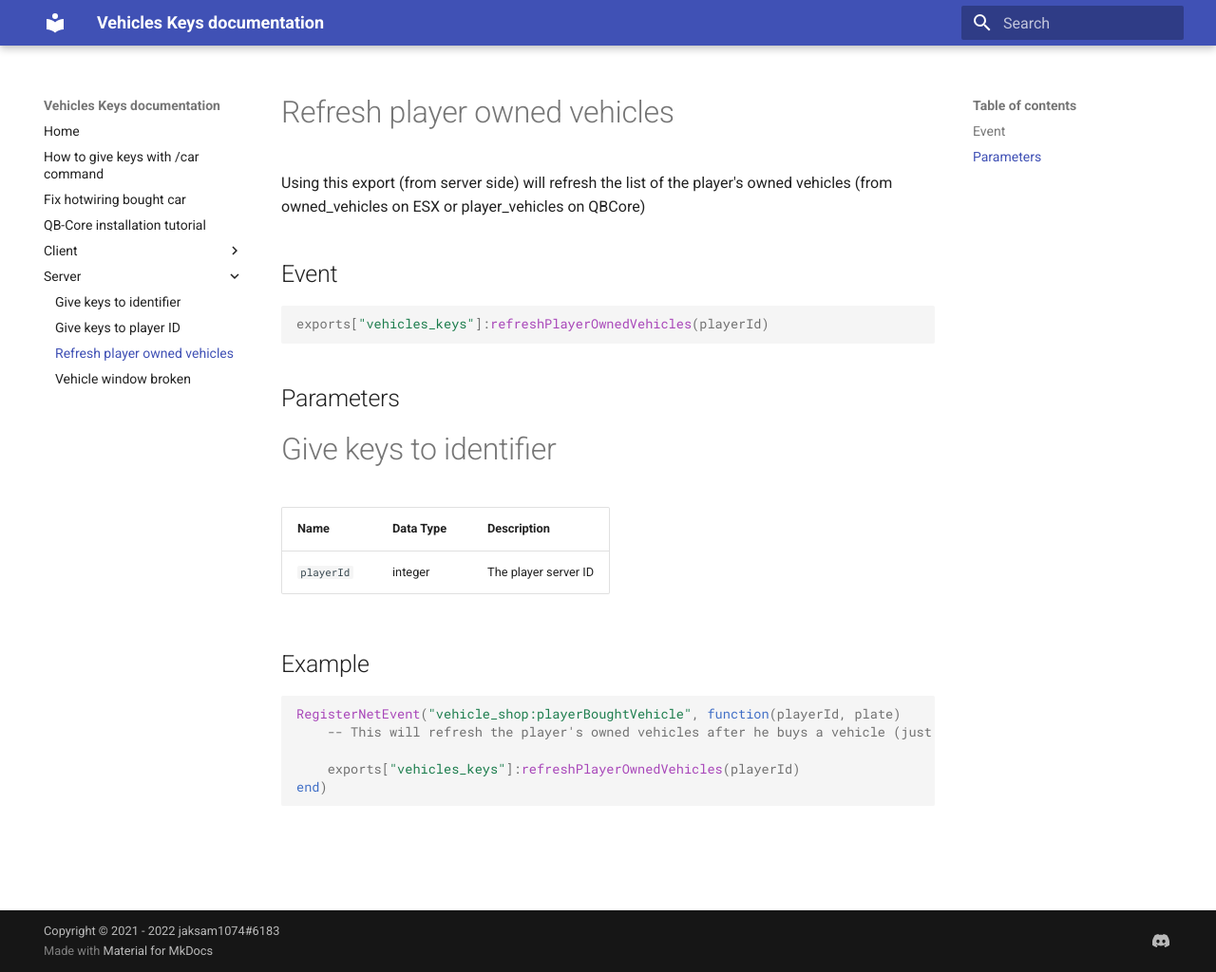
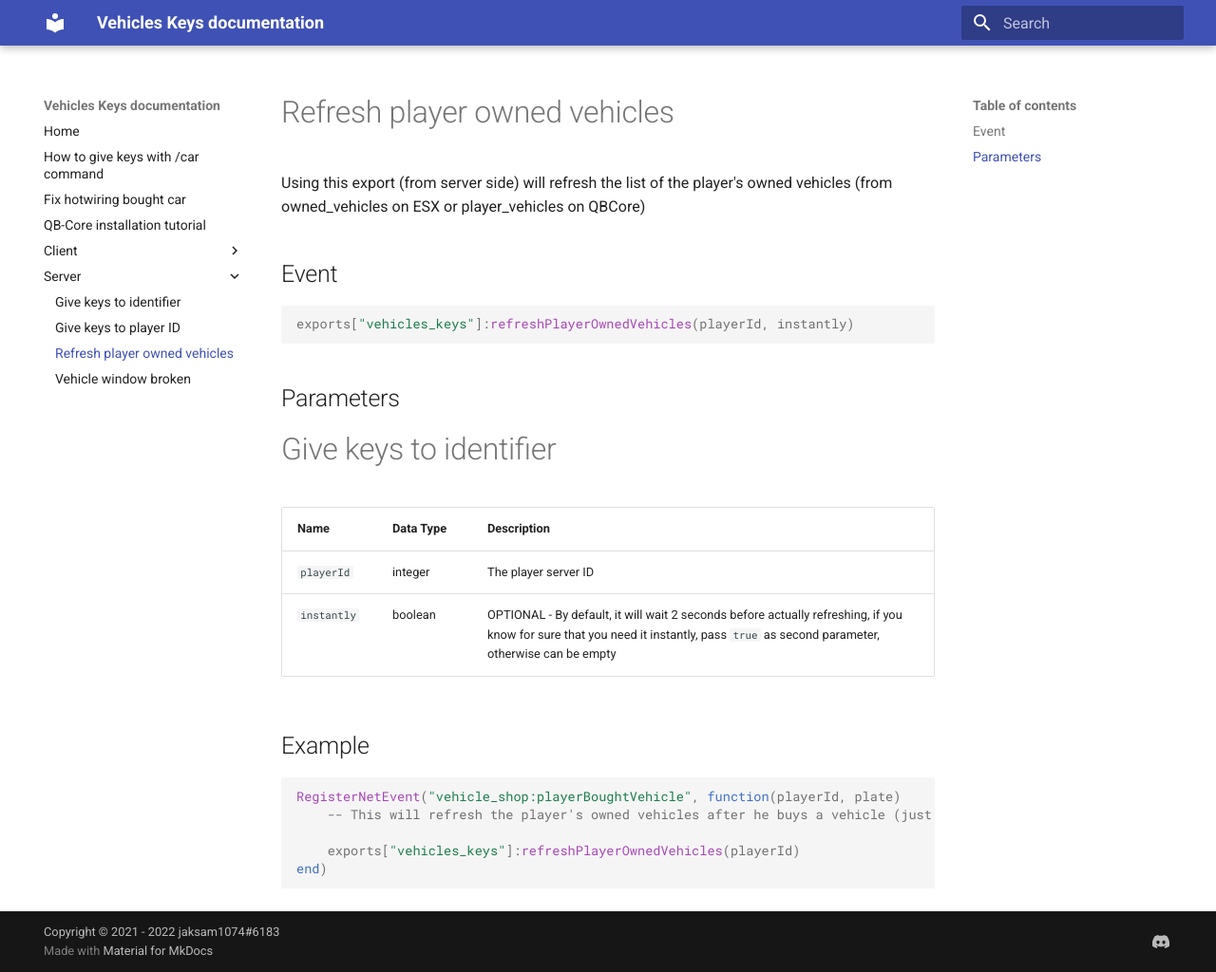
Before and after one commit to jaksam1074/vehicles-keys-documentation, an MkDocs documentation site: the page built from docs/server/refreshPlayerOwnedVehicles.md, in a window 1280 px wide and 1024 px high. Shown: the whole window at 95% size. Built offline with MkDocs 1.6.1 and Material for MkDocs 9.7.7, drawn with Linux system fonts in a browser that asks for light colours.

Commit message:
Added optional "instantly" parameter

````diff
--- a/docs/server/refreshPlayerOwnedVehicles.md
+++ b/docs/server/refreshPlayerOwnedVehicles.md
@@ -4,7 +4,7 @@ Using this export (from server side) will refresh the list of the player's owned
 
 ## Event
 ```lua
-exports["vehicles_keys"]:refreshPlayerOwnedVehicles(playerId)
+exports["vehicles_keys"]:refreshPlayerOwnedVehicles(playerId, instantly)
 ```
 
 ## Parameters
@@ -12,7 +12,8 @@ exports["vehicles_keys"]:refreshPlayerOwnedVehicles(playerId)
 
 | Name              | Data Type | Description                 |
 | -                 | -         | -                 |
-| `playerId`         | integer    | The player server ID |"other_player" |
+| `playerId`         | integer    | The player server ID |
+| `instantly`         | boolean    | OPTIONAL - By default, it will wait 2 seconds before actually refreshing, if you know for sure that you need it instantly, pass `true` as second parameter, otherwise can be empty
 
 ## Example
 ```lua
````
